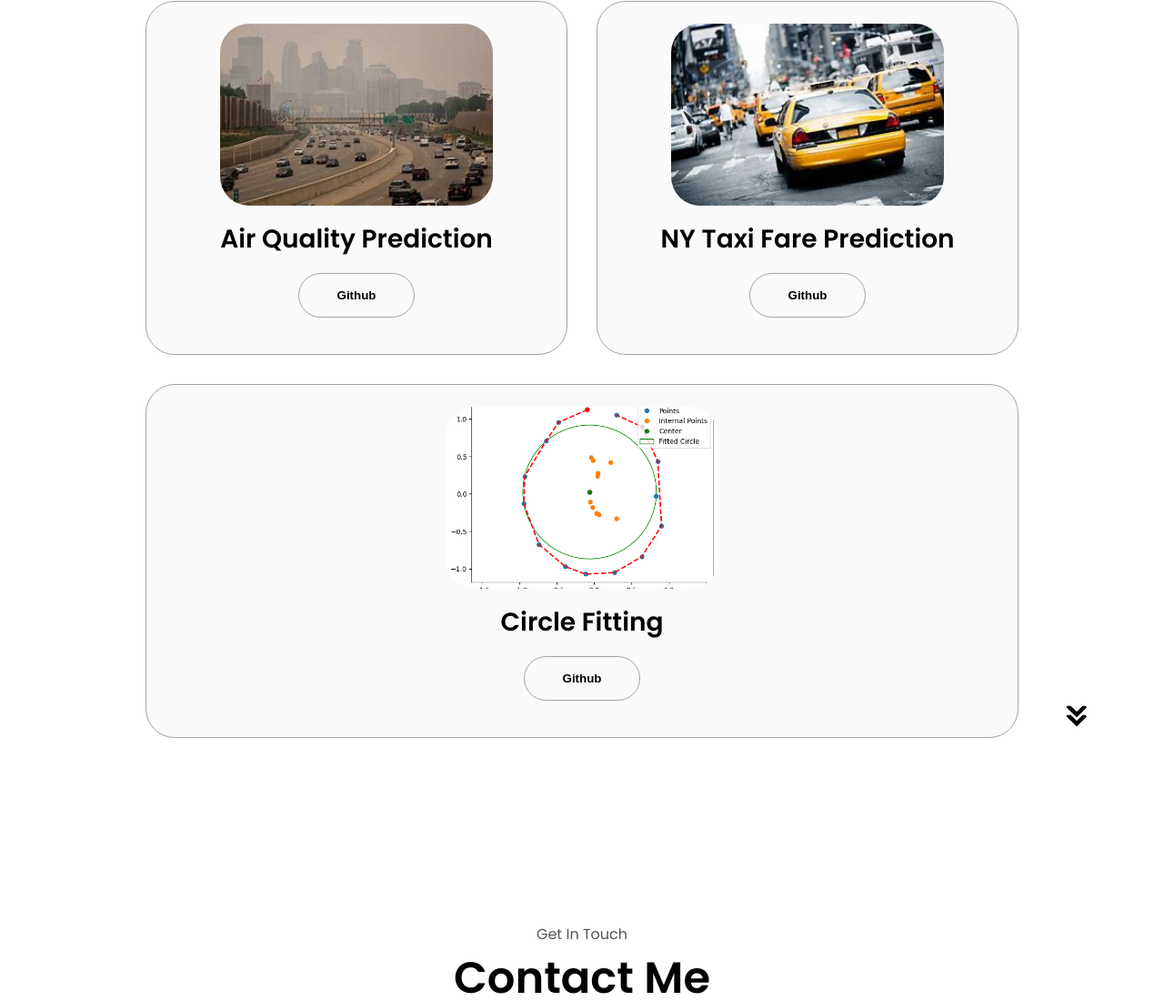
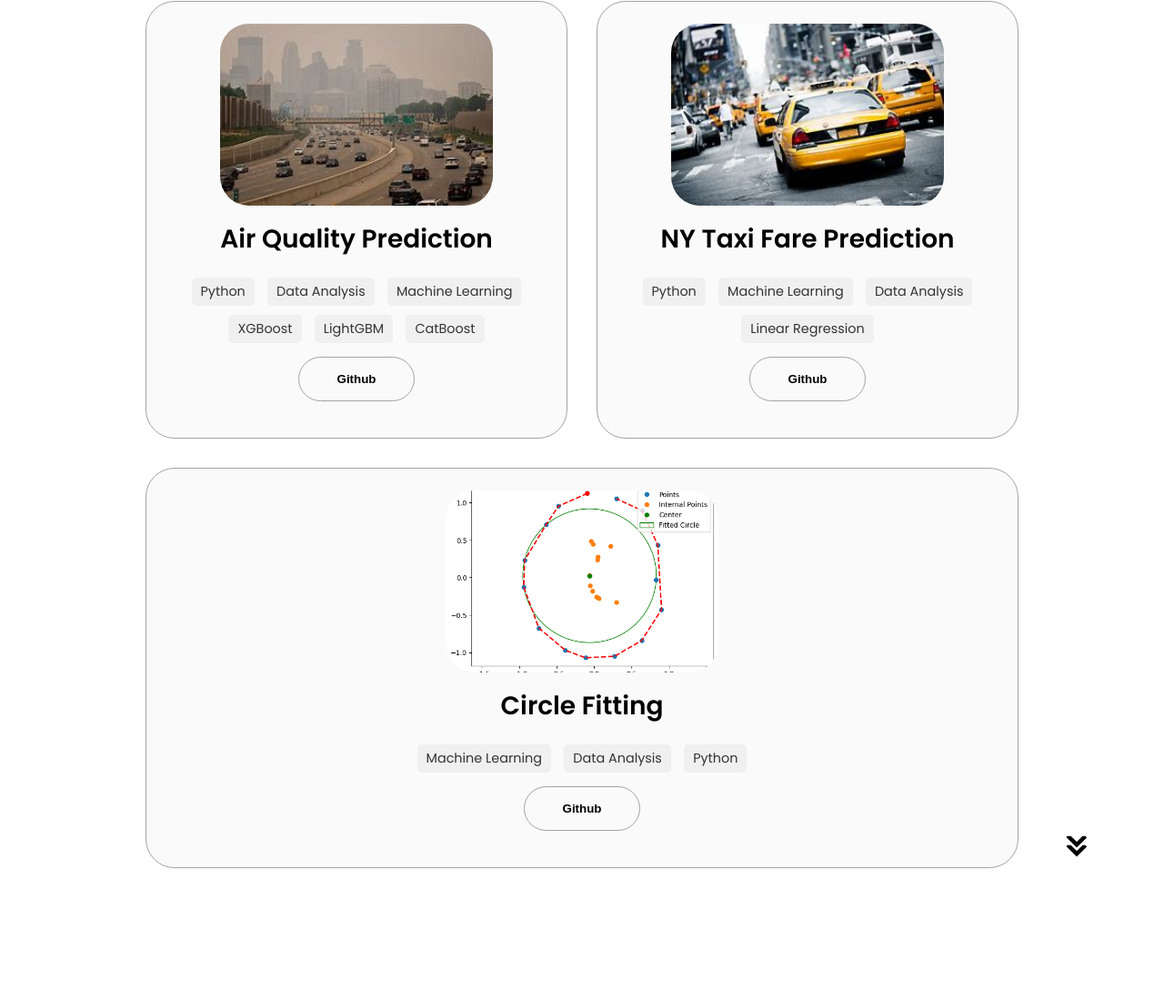
Before and after one commit to SnickleSH/portfolio-website, a plain HTML site: page index.html in a window 1280 px wide. Shown: the part 3012-4112 px from the top of the page at 91% size. Drawn offline with Linux system fonts and the light colour scheme.

Commit message:
Added content modifications, arrow bug fixes, button features

```diff
--- a/index.html
+++ b/index.html
@@ -47,7 +47,7 @@
                 <div class="btn_container">
                     <button
                         class="btn btn-color-2"
-                        onclick="window.open('./assets/Nemeth_Kristof_CV.pdf')"
+                        onclick="window.open('./assets/Nemeth_Kristof_CV.pdf', '_blank')"
                     >
                     Download CV
                     </button>
@@ -60,11 +60,9 @@
                 </div>
                 <div id="social-container">
                     <img src="./assets/linkedin.png" alt="LinkedIn profile"
-                    class="icon" onclick="location.href=
-                    'https://www.linkedin.com/in/krist%C3%B3f-n%C3%A9meth-b2ab92260/'">
+                    class="icon" onclick="window.open('https://linkedin.com/in/krist%C3%B3f-n%C3%A9meth-b2ab92260/', '_blank');">
                     <img src="./assets/github.png" alt="Github profile"
-                    class="icon" onclick="location.href=
-                    'https://github.com/SnickleSH'">
+                    class="icon" onclick="window.open('https://github.com/SnickleSH', '_blank');">
                 </div>
             </div>
         </section>
@@ -291,10 +289,18 @@
                             >
                         </div>
                         <h2 class="experience-sub-title project-title">Air Quality Prediction</h2>
+                        <div class="keywords-container">
+                            <span class="keyword">Python</span>
+                            <span class="keyword">Data Analysis</span>
+                            <span class="keyword">Machine Learning</span>
+                            <span class="keyword">XGBoost</span>
+                            <span class="keyword">LightGBM</span>
+                            <span class="keyword">CatBoost</span>
+                        </div>
                         <div class="btn_container">
                             <button
                                 class="btn btn-color-2 project-btn"
-                                onclick="location.href='https://github.com/SnickleSH/air-quality'">Github
+                                onclick="window.open('https://github.com/SnickleSH/air-quality', '_blank');">Github
                             </button>
                             <!--
                             <button
@@ -313,10 +319,16 @@
                             >
                         </div>
                         <h2 class="experience-sub-title project-title">NY Taxi Fare Prediction</h2>
+                        <div class="keywords-container">
+                            <span class="keyword">Python</span>
+                            <span class="keyword">Machine Learning</span>
+                            <span class="keyword">Data Analysis</span>
+                            <span class="keyword">Linear Regression</span>
+                        </div>
                         <div class="btn_container">
                             <button
                                 class="btn btn-color-2 project-btn"
-                                onclick="location.href='https://github.com/SnickleSH/new-york-taxi-fare'">Github
+                                onclick="window.open('https://github.com/SnickleSH/new-york-taxi-fare', '_blank');">Github
                             </button>
                         </div>
                     </div>
@@ -329,10 +341,15 @@
                             >
                         </div>
                         <h2 class="experience-sub-title project-title">Circle Fitting</h2>
+                        <div class="keywords-container">
+                            <span class="keyword">Machine Learning</span>
+                            <span class="keyword">Data Analysis</span>
+                            <span class="keyword">Python</span>
+                        </div>
                         <div class="btn_container">
                             <button
                                 class="btn btn-color-2 project-btn"
-                                onclick="location.href='https://github.com/SnickleSH/circle-fitting'">Github
+                                onclick="window.open('https://github.com/SnickleSH/circle-fitting', '_blank');">Github
                             </button>
                         </div>
                     </div>
@@ -342,7 +359,7 @@
             src="./assets/arrow.png"
             alt="Arrow icon"
             class="icon arrow"
-            onclick="location.href='./#projects'"
+            onclick="location.href='./#contact'"
             >
         </section>
         <section id="contact">
@@ -355,7 +372,7 @@
                 </div>
                 <div class="contact-info-container">
                     <img src="./assets/linkedin.png" alt="LinkedIn icon" class="icon contact-icon">
-                    <p><a href="https://www.linkedin.com/in/krist%C3%B3f-n%C3%A9meth-b2ab92260/">LinkedIn</a></p>
+                    <p><a href="https://www.linkedin.com/in/krist%C3%B3f-n%C3%A9meth-b2ab92260/" target="_blank">LinkedIn</a></p>
                 </div>
             </div>
         </section>
--- a/styles.css
+++ b/styles.css
@@ -416,6 +416,21 @@ article .icon{
     border-color: rgb(163, 163, 163);
 }
 
+.keywords-container {
+    margin: 10px 0;
+    margin-top: 0rem;
+}
+
+.keyword {
+    display: inline-block;
+    background-color: #f0f0f0;
+    color: #333;
+    padding: 5px 10px;
+    margin: 5px;
+    border-radius: 5px;
+    font-size: 0.9em;
+}
+
 /* CONTACT */
 
 #contact{
```
